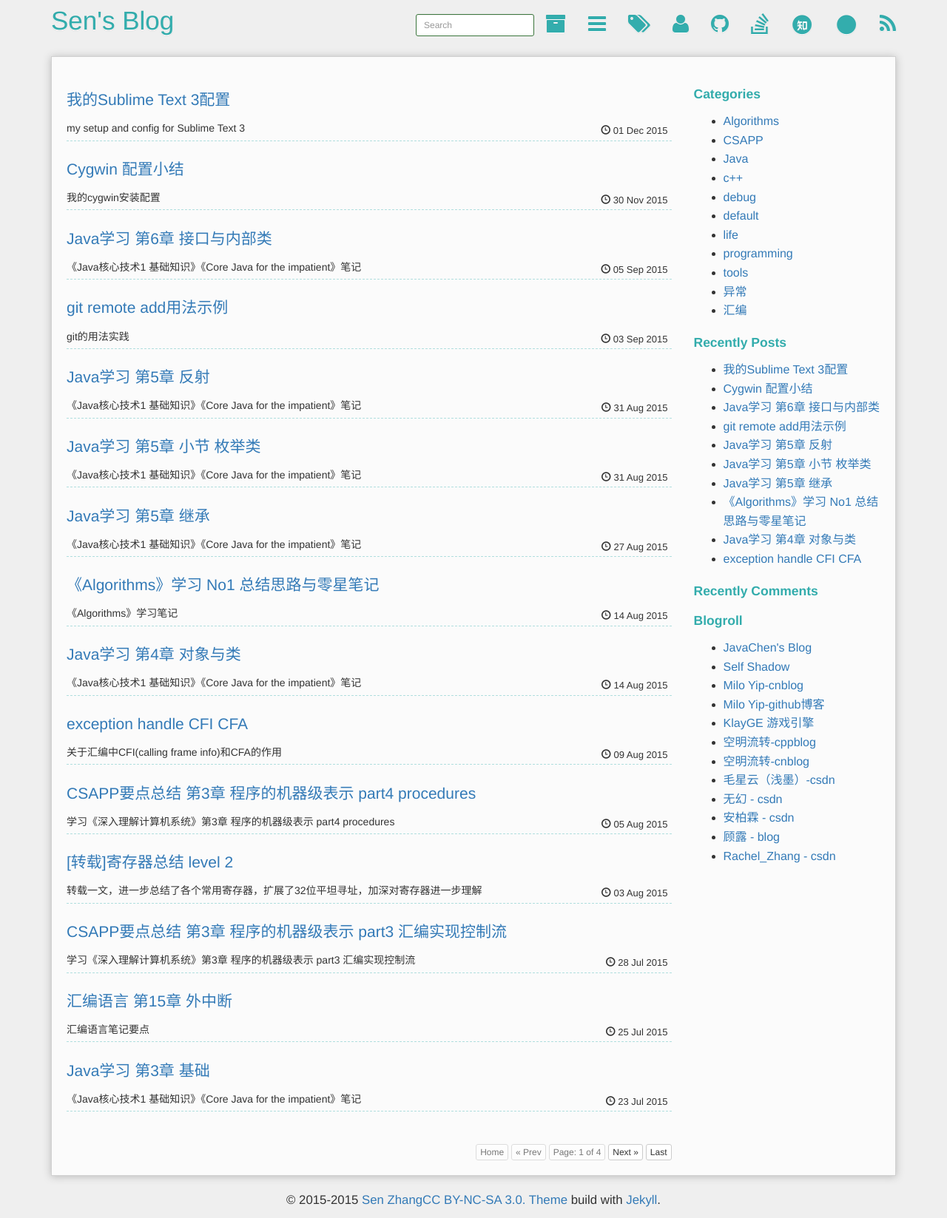
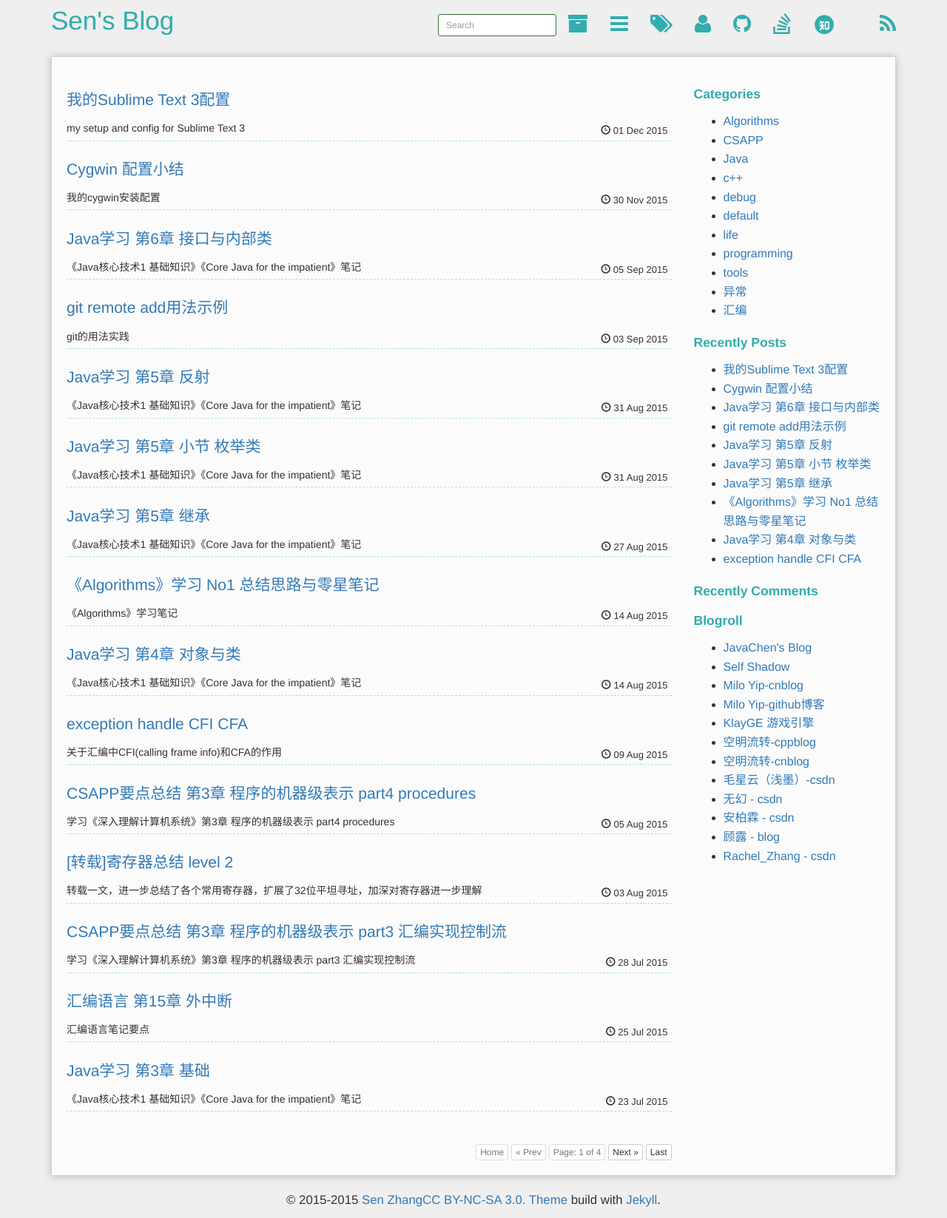
Before and after one commit to SenZhangAI/senzhangai.github.com, a Jekyll site: the page built from index.html, in a window 1280 px wide. Shown: the whole page at 74% size. Built offline with Jekyll 4.4.1, drawn with Linux system fonts in a browser that asks for light colours; Markdown is read by kramdown in place of the engine named in the settings; the list of posts is cut into pages by our own code; comment, search, counter and statistics services are not loaded.

Commit message:
fix bug of wiki fonts

```diff
--- a/_includes/header.html
+++ b/_includes/header.html
@@ -43,10 +43,7 @@
     </span></a></li>
     {% endif %}
     {% if site.author.wiki %}
-    <li><a href="{{ site.author.wiki }}" target="_blank" title="Wiki"><span class="icon-stack fa-lg addin">
-        <i class="fa fa-circle fa-stack-2x"></i>
-        <i class="fa fa-wikipedia-w fa-stack-1x fa-inverse"></i>
-    </span></a></li>
+    <li><a href="{{ site.author.wiki }}" target="_blank" title="Wiki"><span class="fa fa-wikipedia-w fa-2x"></span></a></li>
     {% endif %}
     <li><a href="{{ '/rss.xml' }}" target="_blank" title="RSS"><span class='fa fa-rss fa-2x'></span></a></li>
   </ul>
```
